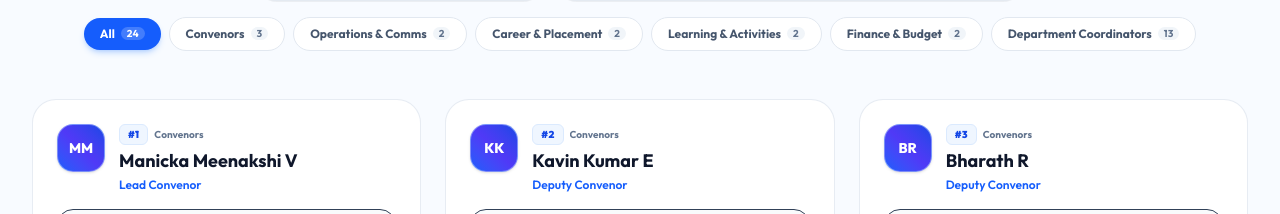
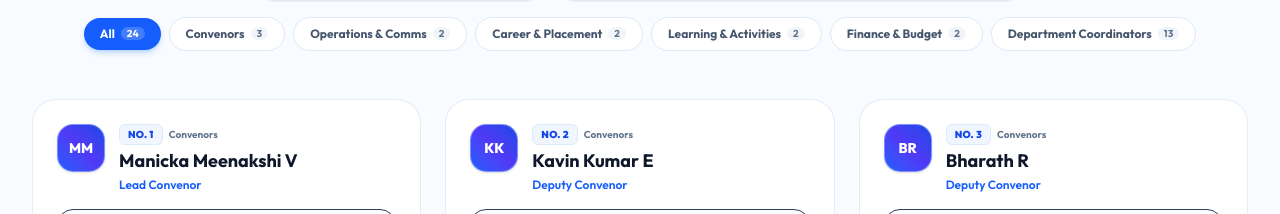
Before and after one commit to kavinkk2425/Bridgee, a React (Vite) app: page / in a window 1280 px wide. Shown: the part 4149-4363 px from the top of the page. Built offline with nearby package versions, Linux system fonts and the light colour scheme.

Commit message:
fix(coordinators): remove '#' prefix from serial numbers and use 'No. X'

```diff
--- a/src/components/CoordinatorsSection.tsx
+++ b/src/components/CoordinatorsSection.tsx
@@ -109,7 +109,7 @@ export const CoordinatorsSection: React.FC = () => {
                 <optgroup key={category} label={`── ${category} ──`}>
                   {coords.map(coord => (
                     <option key={coord.id} value={coord.id}>
-                      #{coord.sNo} {coord.name} ({coord.role})
+                      {coord.sNo}. {coord.name} ({coord.role})
                     </option>
                   ))}
                 </optgroup>
@@ -189,7 +189,7 @@ export const CoordinatorsSection: React.FC = () => {
                   <div className="space-y-1 min-w-0 flex-1">
                     <div className="flex items-center gap-1.5 flex-wrap">
                       <span className="inline-block text-[9px] sm:text-[10px] font-black uppercase px-2 py-0.5 rounded-md bg-blue-50 text-blue-700 border border-blue-100 font-sans tracking-wide">
-                        #{coord.sNo}
+                        No. {coord.sNo}
                       </span>
                       <span className="text-[10px] font-bold text-slate-500 font-sans truncate">
                         {coord.category}
```
